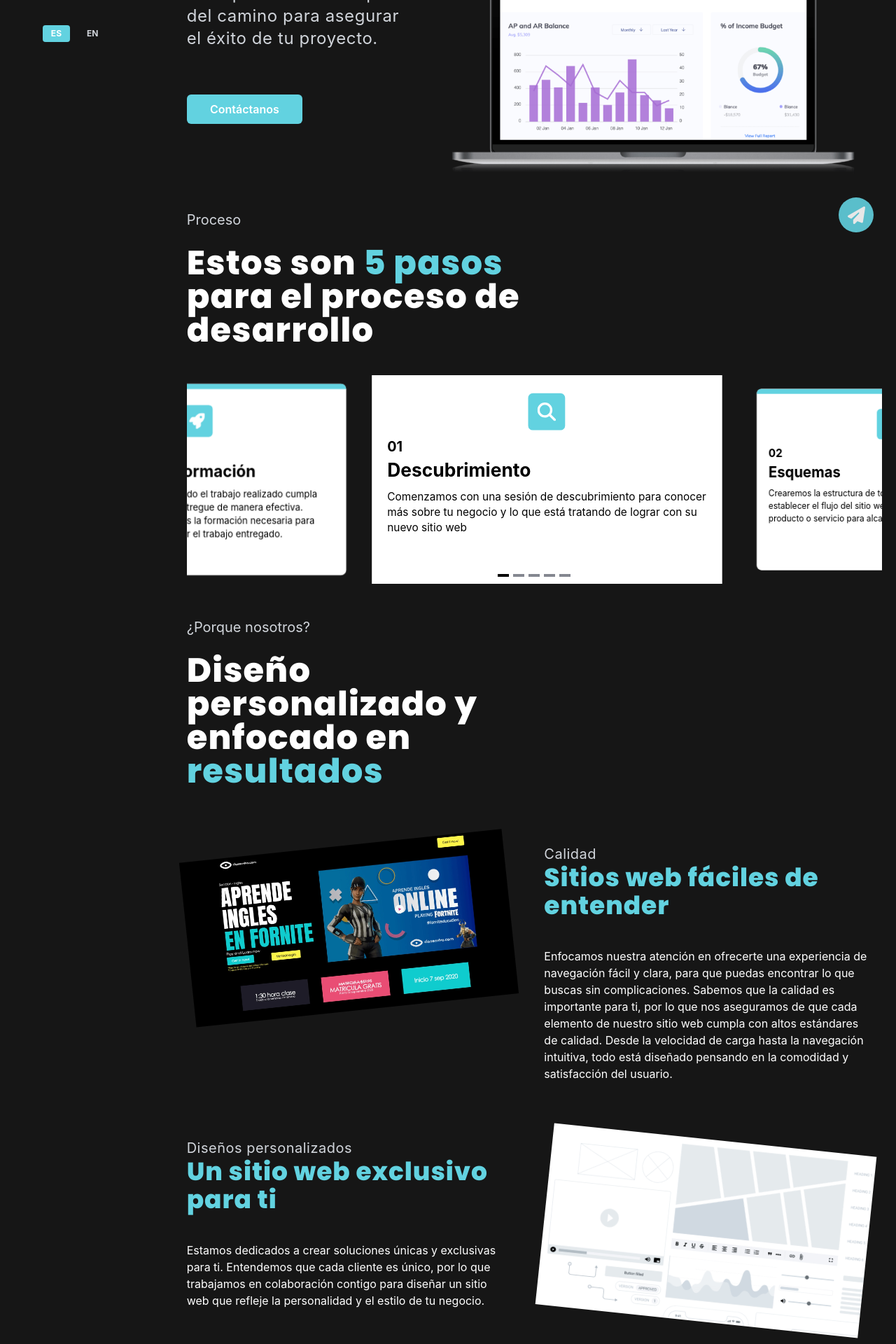
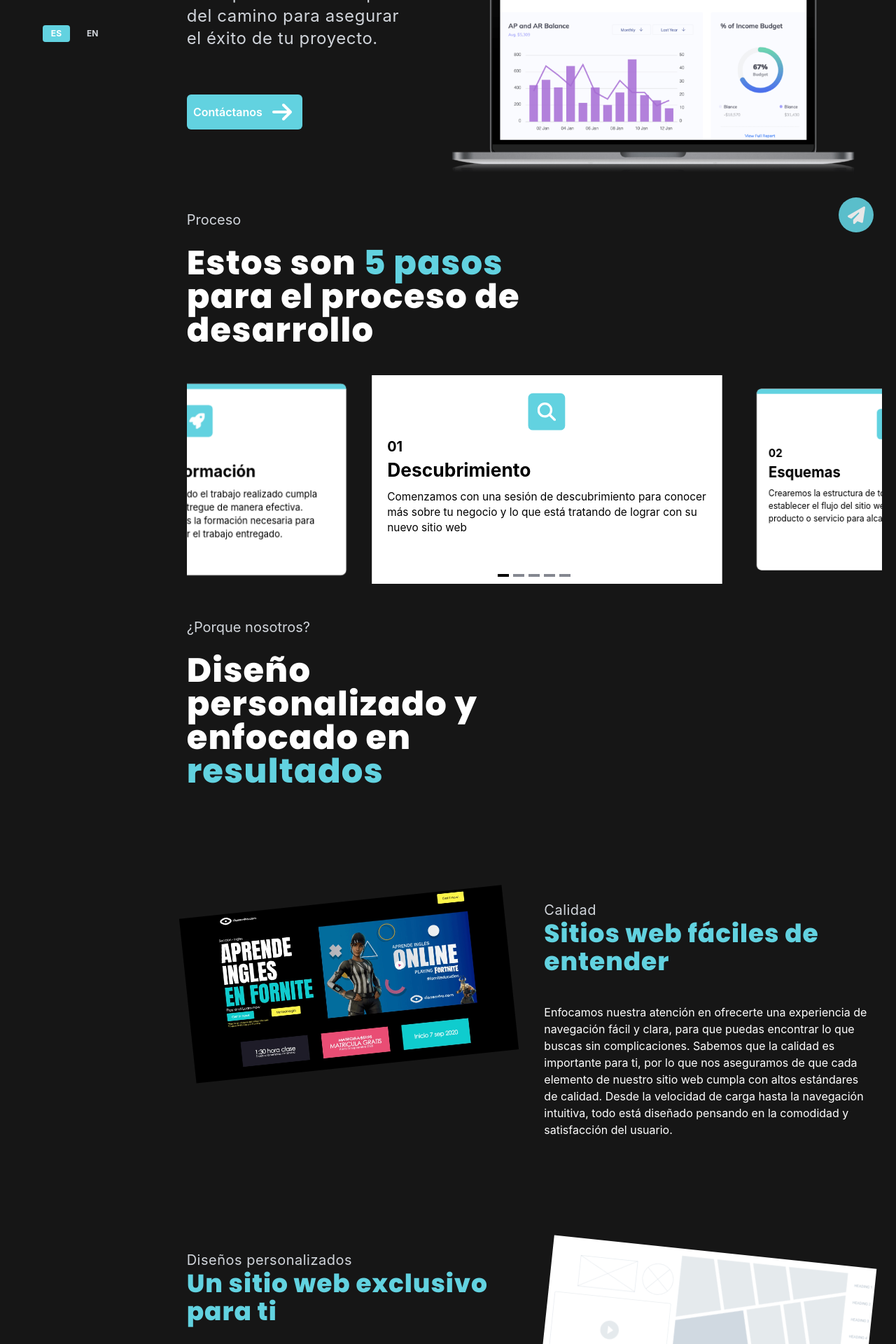
Before and after one commit to edgonzalez24/e2asolutions-landingpage, a Vue app: page / in a window 1280 px wide. Shown: the part 420-2340 px from the top of the page at 70% size. Built offline with nearby package versions, Linux system fonts and the light colour scheme.

Commit message:
chore: Update styles and contact info

```diff
--- /dev/null
+++ b/src/components/ButtonContactUs.vue
@@ -0,0 +1,25 @@
+<script lang="ts" setup>
+  import { useI18n } from 'vue-i18n';
+
+  const { t } = useI18n();
+  const gretting = '¡Hola! 👋 Somos E2A Solutions, Transformamos tus ideas en éxito digital. 🚀 Cuéntanos cómo podemos ayudarte con tu proyecto. ¡Escríbenos!';
+  const phone = '50369940940';
+</script>
+<template>
+  <a
+    id="cta-contact"
+    :href="`https://web.whatsapp.com/send?phone=${phone}&text=${gretting}`"
+    target="_blank"
+    class="inline-flex items-center py-2 border border-transparent rounded-md font-semibold sm:text-base text-sm tracking-normal focus:outline-none focus:ring disabled:opacity-25 w-full justify-center bg-teal focus:ring-gray-500 focus:border-gray-900 transition duration-500 ease-in-out hover:opacity-90 text-white"
+  >
+    {{ t('contact-us') }}
+    <svg
+      xmlns="http://www.w3.org/2000/svg"
+      viewBox="0 0 448 512"
+      fill="#FFF"
+      class="w-10 h-8 ml-2"
+    >
+      <path d="M438.6 278.6c12.5-12.5 12.5-32.8 0-45.3l-160-160c-12.5-12.5-32.8-12.5-45.3 0s-12.5 32.8 0 45.3L338.8 224 32 224c-17.7 0-32 14.3-32 32s14.3 32 32 32l306.7 0L233.4 393.4c-12.5 12.5-12.5 32.8 0 45.3s32.8 12.5 45.3 0l160-160z"/>
+    </svg>
+  </a>
+</template>
--- a/src/components/ContactUs.vue
+++ b/src/components/ContactUs.vue
@@ -1,36 +1,45 @@
 <script lang="ts" setup>
-  import ContactForm from '@/components/ContactForm.vue';
   import { useI18n } from 'vue-i18n';
+  import ButtonContactUs from '@/components/ButtonContactUs.vue';
 
   const { t } = useI18n();
 </script>
 <template>
-  <div id="contact" class="w-full relative mt-24">
-  </div>
-  <div class="relative flex lg:flex-row flex-col lg:space-x-6 mt-10">
+  <div
+    v-motion-slide-visible-bottom
+    id="contact" class="w-full relative mt-32"
+  >
+    <div class="relative flex lg:flex-row lg:items-center flex-col lg:space-x-20 my-10">
       <div class="lg:w-1/2 w-full">
         <h2 class="text-gray-300 md:text-xl text-base md:mb-6 mb-2">{{ t('contact-us') }}</h2>
-      <h3 class="md:text-5xl text-2xl font-poppins font-bold text-white tracking-wide" v-html="t('contact-us-description', { class: 'text-teal' })"></h3>
+        <h3 class="md:text-5xl text-2xl font-poppins font-bold text-white tracking-wide"
+          v-html="t('contact-us-description', { class: 'text-teal' })"></h3>
         <div class="mt-10">
           <p class="text-gray-300 md:text-base text-sm">{{ t('contact-us-phrase') }}</p>
         </div>
+      </div>
+      <div class="lg:w-1/2 full lg:mt-0 mt-10">
+        <div>
           <div class="mt-10">
             <div class="inline-flex items-center">
               <img src="../assets/icons/email.svg" alt="mail icon" class="h-6 w-6 mr-5">
-          <a href="mailto:easolutions45@gmail.com?Subject=Interesado%20en%20trabajar%20juntos" class="text-gray-300 underline">easolutions45@gmail.com</a>
+              <a href="mailto:easolutions45@gmail.com?Subject=Interesado%20en%20trabajar%20juntos"
+                class="text-gray-300 underline">easolutions45@gmail.com</a>
             </div>
           </div>
           <div class="mt-10">
             <div class="inline-flex items-center">
               <img src="../assets/icons/phone.svg" alt="phone icon" class="h-6 w-6 mr-5">
               <div>
-            <a href="tel:+50370080848" class="text-gray-300 block">(503) 70080848</a>
+                <a href="tel:+50369940940" class="text-gray-300 block">(+503) 69940940</a>
+              </div>
+            </div>
+          </div>
+          <div class="w-1/2 mt-10">
+            <ButtonContactUs />
           </div>
         </div>
       </div>
     </div>
-    <div class="lg:w-1/2 full lg:mt-0 mt-10">
-      <ContactForm />
-    </div>
   </div>
 </template>
--- a/src/components/Hero.vue
+++ b/src/components/Hero.vue
@@ -1,29 +1,33 @@
 <script lang="ts" setup>
   import { useI18n } from 'vue-i18n';
   import Levitate from '@/components/Levitate.vue';
-  import Button from '@/components/Button.vue';
+  import ButtonContactUs from '@/components/ButtonContactUs.vue';
 
   const { t, locale } = useI18n();
+
 </script>
 
 <template>
   <div id="home" :class="locale === 'es' ? 'lg:w-1/2' : 'lg:w-2/3'" class="relative block w-full">
-    <h1 v-html="t('transform-your-idea', { class: 'text-teal'})" class="md:text-7xl text-4xl font-poppins font-bold text-white tracking-wide"></h1>
+    <h1
+      v-motion-slide-visible-once-right
+      v-html="t('transform-your-idea', { class: 'text-teal'})"
+      class="md:text-7xl text-4xl font-poppins font-bold text-white tracking-wide"
+    >
+    </h1>
   </div>
   <div class="lg:block hidden">
     <img src="../assets/images/ilustration.webp" alt="ilutration" class="absolute right-0 z-10 top-0 w-72">
   </div>
   <div class="relative block">
-    <div  class="w-full flex flex-wrap">
+    <div class="w-full flex flex-wrap">
       <div class="lg:w-1/3 w-full relative lg:order-first order-last mt-8 lg:mt-0">
         <div class="text-gray-300 md:mt-16">
           <p class="md:text-2xl text-base tracking-wide">{{ t('digital-changes') }}</p>
         </div>
         <div class="lg:mt-16 mt-8 flex md:justify-start justify-center lg:order-last order-first">
           <div class="md:w-1/2 w-full">
-            <router-link to="#contact" class="inline-flex items-center py-2 border border-transparent rounded-md font-semibold sm:text-base text-sm tracking-normal focus:outline-none focus:ring disabled:opacity-25 w-full justify-center bg-teal focus:ring-gray-500 focus:border-gray-900 transition duration-500 ease-in-out hover:opacity-90 text-white">
-              {{ t('contact-us') }}
-            </router-link>
+            <ButtonContactUs />
           </div>
         </div>
       </div>
--- a/src/components/Social.vue
+++ b/src/components/Social.vue
@@ -1,16 +1,32 @@
+<script lang="ts" setup>
+  const gretting = '¡Hola! 👋 Somos E2A Solutions, Transformamos tus ideas en éxito digital. 🚀 Cuéntanos cómo podemos ayudarte con tu proyecto. ¡Escríbenos!';
+  const phone = '50369940940';
+</script>
 <template>
   <div>
     <div class="about">
-      <a id="cta-fb" class="bg_links social facebook" href="https://www.facebook.com/profile.php?id=100091637455145"
-        target="_blank">
+      <a
+        id="cta-fb"
+        class="bg_links social facebook"
+        href="https://www.facebook.com/profile.php?id=100091637455145"
+        target="_blank"
+      >
         <span class="icon"></span>
       </a>
-      <a id="cta-instagram" class="bg_links social instagram" href="https://www.instagram.com/e2a_solutions/"
-        target="_blank">
+      <a
+        id="cta-instagram"
+        class="bg_links social instagram"
+        href="https://www.instagram.com/e2a_solutions/"
+        target="_blank"
+      >
         <span class="icon"></span>
       </a>
-      <a id="cta-whatsapp" class="bg_links social whatsapp" href="https://web.whatsapp.com/send?phone=503700080848"
-        target="_blank">
+      <a
+        id="cta-whatsapp"
+        class="bg_links social whatsapp"
+        :href="`https://web.whatsapp.com/send?phone=${phone}&text=${gretting}`"
+        target="_blank"
+      >
         <span class="icon"></span>
       </a>
       <a id="cta-icon" class="bg_links logo" href="#"></a>
--- a/src/components/WhyWe.vue
+++ b/src/components/WhyWe.vue
@@ -9,9 +9,10 @@
   <div id="why-we" class="w-full relative mt-12 pr-5">
     <div class="lg:w-1/2 w-full">
       <h2 class="text-gray-300 md:text-xl text-base md:mb-6 mb-2">{{ t('why-we') }}</h2>
-      <h3 class="md:text-5xl text-2xl font-poppins font-bold text-white tracking-wide" v-html="t('custom-design', { class: 'text-teal'})"></h3>
+      <h3 class="md:text-5xl text-2xl font-poppins font-bold text-white tracking-wide"
+        v-html="t('custom-design', { class: 'text-teal'})"></h3>
     </div>
-    <div class="w-full flex md:flex-row flex-col md:space-x-12 lg:mt-20 mt-10">
+    <div v-motion-slide-visible-bottom class="w-full flex md:flex-row flex-col md:space-x-12 lg:mt-40 mt-10">
       <div class="lg:w-1/2 w-full lg:mb-0 mb-12">
         <Levitate :duration="2000" :positionLevitateY="10" :delay="50" :positionInitialY="0">
           <img src="../assets/images/quality.webp" alt="quality image" class="" style="transform: rotate(-6deg);">
@@ -23,7 +24,7 @@
         <p class="text-white mt-10">{{ t('quality-phrase') }}</p>
       </div>
     </div>
-    <div class="w-full flex md:flex-row flex-col md:space-x-12 lg:mt-20 mt-10">
+    <div v-motion-visible-bottom class="w-full flex md:flex-row flex-col md:space-x-12 lg:mt-40 mt-10">
       <div class="lg:w-1/2 w-full lg:order-first order-last">
         <h3 class="md:text-xl text-base tracking-wide text-gray-300">{{ t('custom-designs-title') }}</h3>
         <h4 class="md:text-4xl text-xl tracking-wide text-teal font-poppins">{{ t('custom-designs-subtitle') }}</h4>
@@ -35,7 +36,7 @@
         </Levitate>
       </div>
     </div>
-    <div class="w-full flex md:flex-row flex-col md:space-x-12 lg:mt-20 mt-10">
+    <div v-motion-slide-visible-bottom class="w-full flex md:flex-row flex-col md:space-x-12 lg:mt-40 mt-10">
       <div class="lg:w-1/2 w-full lg:mb-0 mb-12">
         <Levitate :duration="2000" :positionLevitateY="10" :delay="50" :positionInitialY="0">
           <img src="../assets/images/reliable.webp" alt="reliable image" class="" style="transform: rotate(-6deg);">
```
Lines whose indentation alone changed are shown as unchanged.
